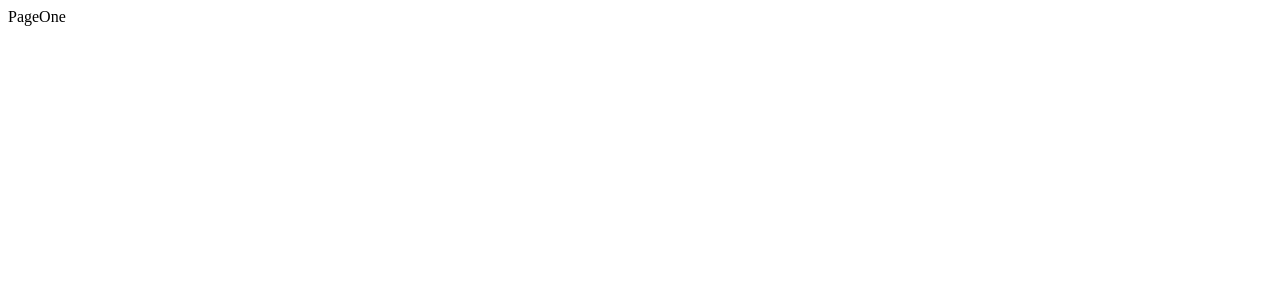
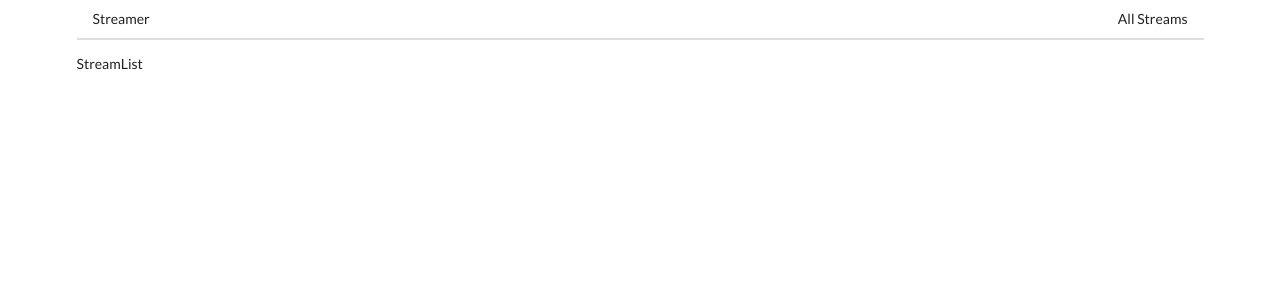
Before and after one commit to Rinbo/video-stream-client, a React (Create React App) app: page / in a window 1280 px wide. Shown: the top 300 px of the page. Built offline with nearby package versions, Linux system fonts and the light colour scheme.

Commit message:
Scaffold application components and define routes

```diff
--- a/public/index.html
+++ b/public/index.html
@@ -1,15 +1,22 @@
 <!DOCTYPE html>
 <html lang="en">
   <head>
-    <meta charset="utf-8">
-    <link rel="shortcut icon" href="%PUBLIC_URL%/favicon.ico">
-    <meta name="viewport" content="width=device-width, initial-scale=1, shrink-to-fit=no">
-    <meta name="theme-color" content="#000000">
+    <meta charset="utf-8" />
+    <link rel="shortcut icon" href="%PUBLIC_URL%/favicon.ico" />
+    <meta
+      name="viewport"
+      content="width=device-width, initial-scale=1, shrink-to-fit=no"
+    />
+    <meta name="theme-color" content="#000000" />
+    <link
+      rel="stylesheet"
+      href="https://cdnjs.cloudflare.com/ajax/libs/semantic-ui/2.4.1/semantic.min.css"
+    />
     <!--
       manifest.json provides metadata used when your web app is added to the
       homescreen on Android. See https://developers.google.com/web/fundamentals/web-app-manifest/
     -->
-    <link rel="manifest" href="%PUBLIC_URL%/manifest.json">
+    <link rel="manifest" href="%PUBLIC_URL%/manifest.json" />
     <!--
       Notice the use of %PUBLIC_URL% in the tags above.
       It will be replaced with the URL of the `public` folder during the build.
@@ -22,9 +29,7 @@
     <title>React App</title>
   </head>
   <body>
-    <noscript>
-      You need to enable JavaScript to run this app.
-    </noscript>
+    <noscript> You need to enable JavaScript to run this app. </noscript>
     <div id="root"></div>
     <!--
       This HTML file is a template.
--- a/src/components/App.js
+++ b/src/components/App.js
@@ -1,21 +1,23 @@
 import React from "react";
 import { BrowserRouter, Route } from "react-router-dom";
-
-const PageOne = () => {
-  return <div>PageOne</div>;
-};
-
-const PageTwo = () => {
-  return <div>PageTwo</div>;
-};
+import StreamCreate from "./streams/StreamCreate";
+import StreamDelete from "./streams/StreamDelete";
+import StreamEdit from "./streams/StreamEdit";
+import StreamList from "./streams/StreamList";
+import StreamShow from "./streams/StreamShow";
+import Header from "./Header";
 
 const App = () => {
   return (
-    <div>
+    <div className="ui container">
       <BrowserRouter>
         <div>
-          <Route path="/" exact component={PageOne} />
-          <Route path="/pagetwo" component={PageTwo} />
+          <Header />
+          <Route path="/" exact component={StreamList} />
+          <Route path="/streams/new" exact component={StreamCreate} />
+          <Route path="/streams/edit" exact component={StreamEdit} />
+          <Route path="/streams/delete" exact component={StreamDelete} />
+          <Route path="/streams/show" exact component={StreamShow} />
         </div>
       </BrowserRouter>
     </div>
--- /dev/null
+++ b/src/components/Header.js
@@ -0,0 +1,21 @@
+import React from "react";
+import { Link } from "react-router-dom";
+
+const Header = () => {
+  return (
+    <div className="ui secondary pointing menu">
+      <div className="left menu">
+        <Link to="/" className="item">
+          Streamer
+        </Link>
+      </div>
+      <div className="right menu">
+        <Link to="/" className="item">
+          All Streams
+        </Link>
+      </div>
+    </div>
+  );
+};
+
+export default Header;
--- /dev/null
+++ b/src/components/streams/StreamCreate.js
@@ -0,0 +1,7 @@
+import React from "react";
+
+const StreamCreate = () => {
+  return <div>Create</div>;
+};
+
+export default StreamCreate;
--- /dev/null
+++ b/src/components/streams/StreamDelete.js
@@ -0,0 +1,7 @@
+import React from "react";
+
+const StreamDelete = () => {
+  return <div>StreamDelete</div>;
+};
+
+export default StreamDelete;
--- /dev/null
+++ b/src/components/streams/StreamEdit.js
@@ -0,0 +1,7 @@
+import React from "react";
+
+const StreamEdit = () => {
+  return <div>StreamEdit</div>;
+};
+
+export default StreamEdit;
--- /dev/null
+++ b/src/components/streams/StreamList.js
@@ -0,0 +1,7 @@
+import React from "react";
+
+const StreamList = () => {
+  return <div>StreamList</div>;
+};
+
+export default StreamList;
--- /dev/null
+++ b/src/components/streams/StreamShow.js
@@ -0,0 +1,7 @@
+import React from "react";
+
+const StreamShow = () => {
+  return <div>StreamShow</div>;
+};
+
+export default StreamShow;
```
